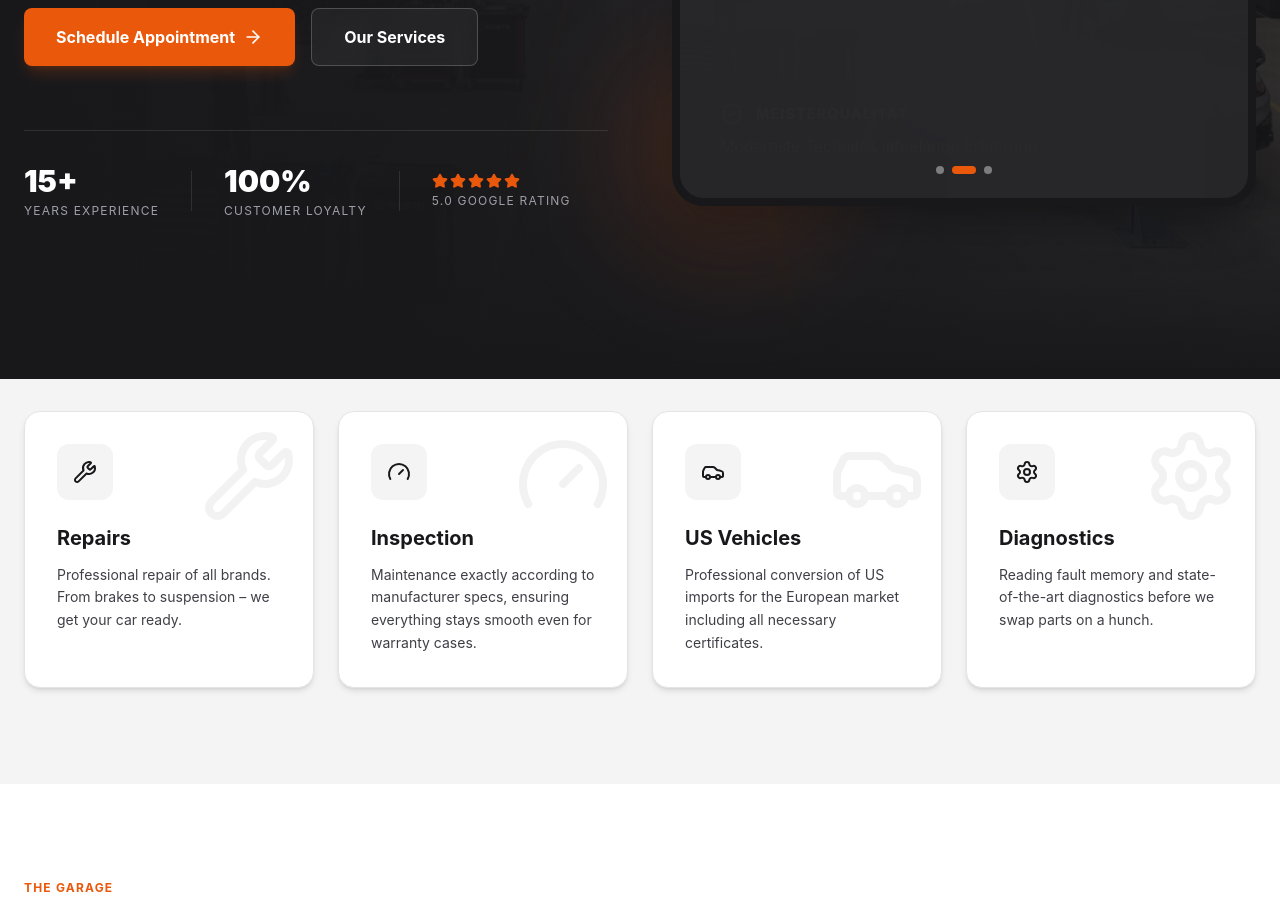
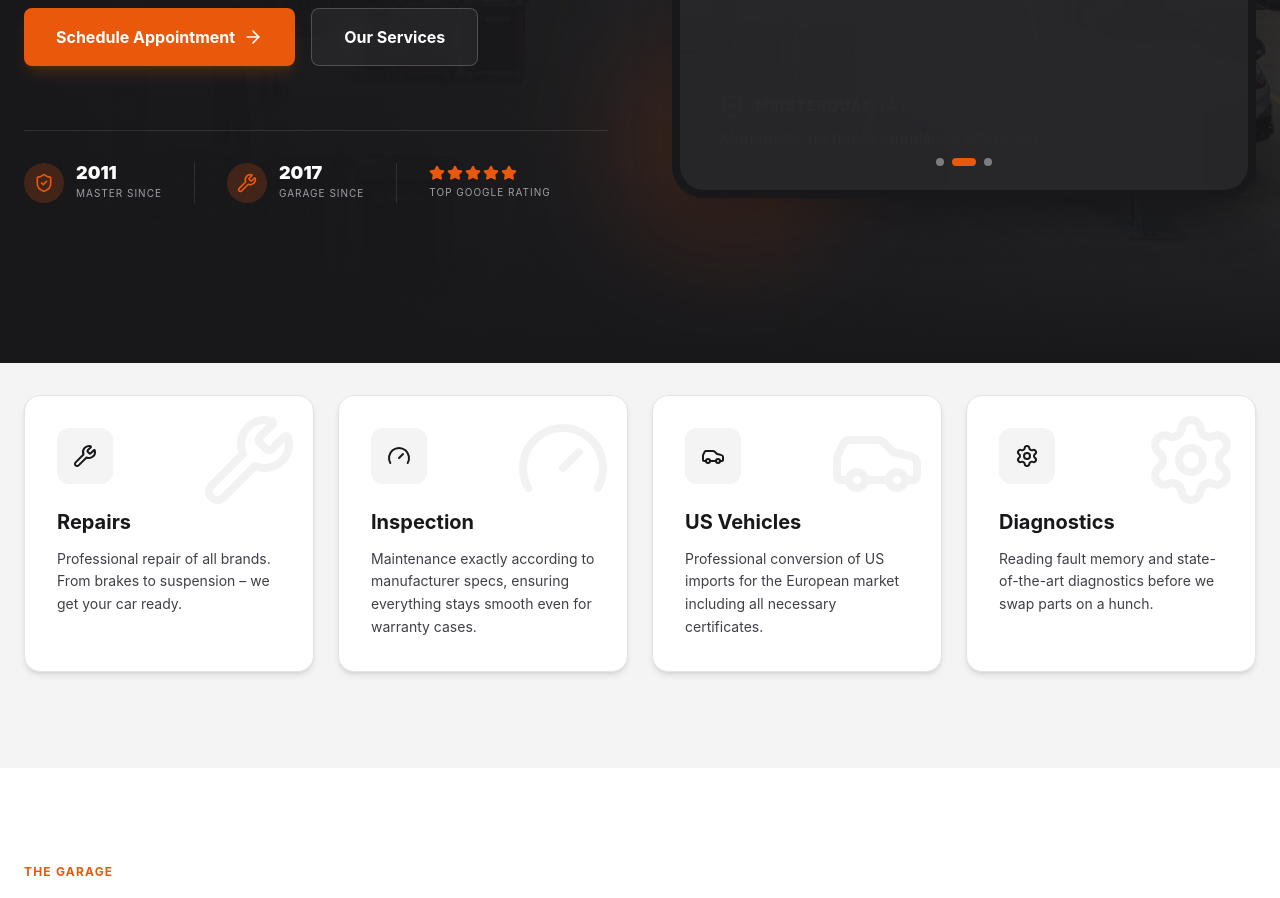
Before and after one commit to rezaivision-maker/die-reparatur-garage, a React (Vite) app: page / in a window 1280 px wide. Shown: the part 780-1678 px from the top of the page. Built offline with nearby package versions, Linux system fonts and the light colour scheme; grey boxes are pictures that could not be loaded.

Commit message:
Integrated Master 2011 and Garage 2017 milestones into hero section

```diff
--- a/src/i18n/translations.ts
+++ b/src/i18n/translations.ts
@@ -20,9 +20,9 @@ export const translations = {
       cta1: 'Termin vereinbaren',
       cta2: 'Unsere Leistungen',
       stats: {
-        expertise: 'Jahre Expertise',
-        loyalty: 'Stammkunden Quote',
-        rating: '5.0 Google Rating'
+        expertise: 'Meister seit 2011',
+        loyalty: 'Werkstatt seit 2017',
+        rating: 'Top Google Rating'
       }
     },
     garage: {
@@ -172,9 +172,9 @@ export const translations = {
       cta1: 'Schedule Appointment',
       cta2: 'Our Services',
       stats: {
-        expertise: 'Years Experience',
-        loyalty: 'Customer Loyalty',
-        rating: '5.0 Google Rating'
+        expertise: 'Master since 2011',
+        loyalty: 'Garage since 2017',
+        rating: 'Top Google Rating'
       }
     },
     garage: {
--- a/src/pages/Home.tsx
+++ b/src/pages/Home.tsx
@@ -105,24 +105,42 @@ export const Home = () => {
             </div>
 
             {/* Trust Indicators */}
-            <div className="mt-16 flex items-center gap-8 border-t border-white/10 pt-8">
-              <div>
-                <p className="text-3xl font-black text-white">15+</p>
-                <p className="text-xs text-zinc-400 uppercase tracking-widest mt-1">{t.hero.stats.expertise}</p>
+            <div className="mt-16 flex flex-wrap items-center gap-8 border-t border-white/10 pt-8">
+              <div className="flex items-center gap-3">
+                <div className="w-10 h-10 bg-brand-accent/20 rounded-full flex items-center justify-center">
+                  <ShieldCheck className="w-5 h-5 text-brand-accent" />
+                </div>
+                <div>
+                  <p className="text-lg font-black text-white leading-none">{t.hero.stats.expertise.split(' ')[t.hero.stats.expertise.split(' ').length - 1]}</p>
+                  <p className="text-[10px] text-zinc-400 uppercase tracking-widest mt-1">
+                    {t.hero.stats.expertise.replace(t.hero.stats.expertise.split(' ')[t.hero.stats.expertise.split(' ').length - 1], '').trim()}
+                  </p>
+                </div>
               </div>
-              <div className="w-[1px] h-10 bg-white/10" />
-              <div>
-                <p className="text-3xl font-black text-white">100%</p>
-                <p className="text-xs text-zinc-400 uppercase tracking-widest mt-1">{t.hero.stats.loyalty}</p>
+
+              <div className="hidden sm:block w-[1px] h-10 bg-white/10" />
+
+              <div className="flex items-center gap-3">
+                <div className="w-10 h-10 bg-brand-accent/20 rounded-full flex items-center justify-center">
+                  <Wrench className="w-5 h-5 text-brand-accent" />
+                </div>
+                <div>
+                  <p className="text-lg font-black text-white leading-none">{t.hero.stats.loyalty.split(' ')[t.hero.stats.loyalty.split(' ').length - 1]}</p>
+                  <p className="text-[10px] text-zinc-400 uppercase tracking-widest mt-1">
+                    {t.hero.stats.loyalty.replace(t.hero.stats.loyalty.split(' ')[t.hero.stats.loyalty.split(' ').length - 1], '').trim()}
+                  </p>
+                </div>
               </div>
-              <div className="w-[1px] h-10 bg-white/10" />
+
+              <div className="hidden sm:block w-[1px] h-10 bg-white/10" />
+
               <div>
                 <div className="flex gap-0.5 mb-1">
                   {[...Array(5)].map((_, i) => (
                     <Star key={i} className="w-4 h-4 text-brand-accent fill-brand-accent" />
                   ))}
                 </div>
-                <p className="text-xs text-zinc-400 uppercase tracking-widest">{t.hero.stats.rating}</p>
+                <p className="text-[10px] text-zinc-400 uppercase tracking-widest">{t.hero.stats.rating}</p>
               </div>
             </div>
           </motion.div>
```
